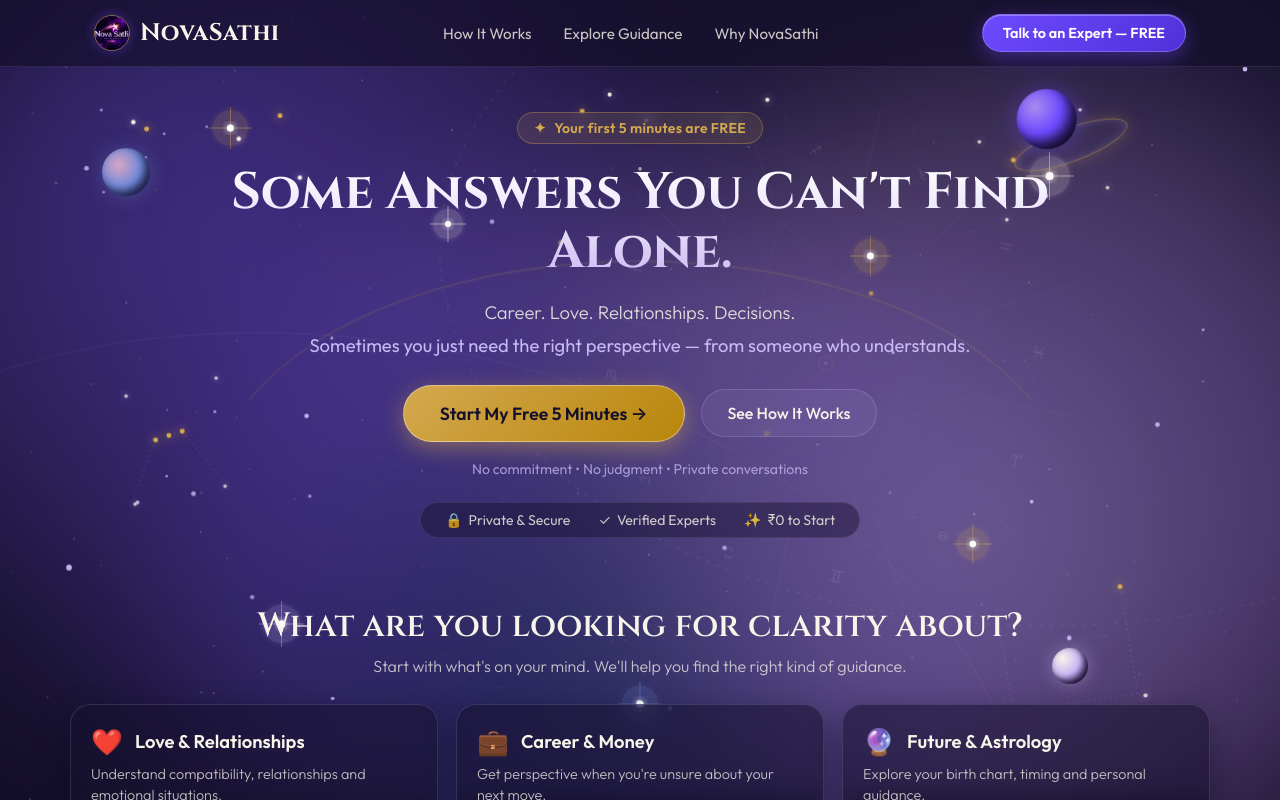
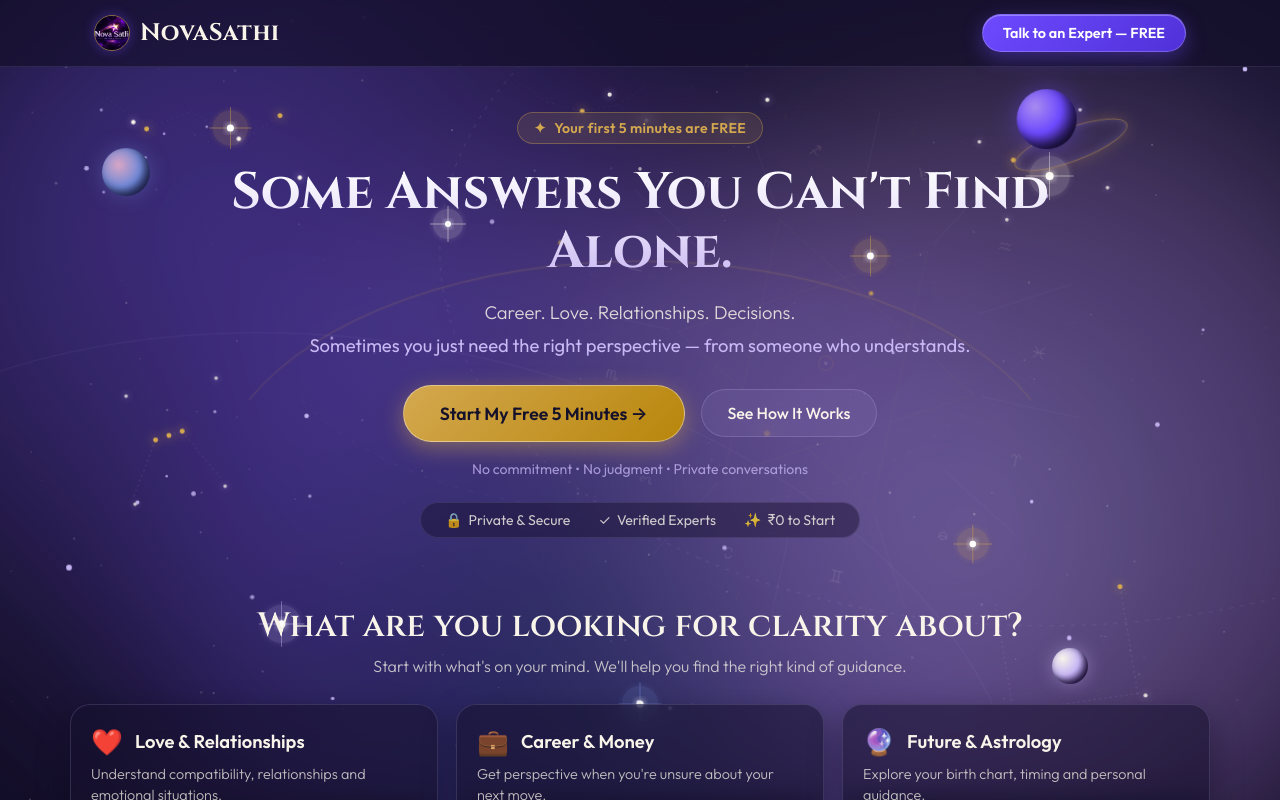
Before and after one commit to sidsahu4570-droid/novasathi-landing-page, a React (Vite) app: page / in a window 1280 px wide. Shown: the top 800 px of the page. Built offline with nearby package versions, Linux system fonts and the light colour scheme.

Commit message:
fix: Remove nav links from navbar

```diff
--- a/src/components/landing/Navbar.jsx
+++ b/src/components/landing/Navbar.jsx
@@ -15,20 +15,6 @@ export default function Navbar({ onOpenModal }) {
           <span>NovaSathi</span>
         </a>
 
-        {/* Navigation Links */}
-        <nav aria-label="Main Navigation">
-          <ul className="nav-links">
-            <li>
-              <a href="#how-it-works" className="nav-link">How It Works</a>
-            </li>
-            <li>
-              <a href="#problem-selector" className="nav-link">Explore Guidance</a>
-            </li>
-            <li>
-              <a href="#testimonials" className="nav-link">Why NovaSathi</a>
-            </li>
-          </ul>
-        </nav>
 
         {/* Primary CTA */}
         <button
```
